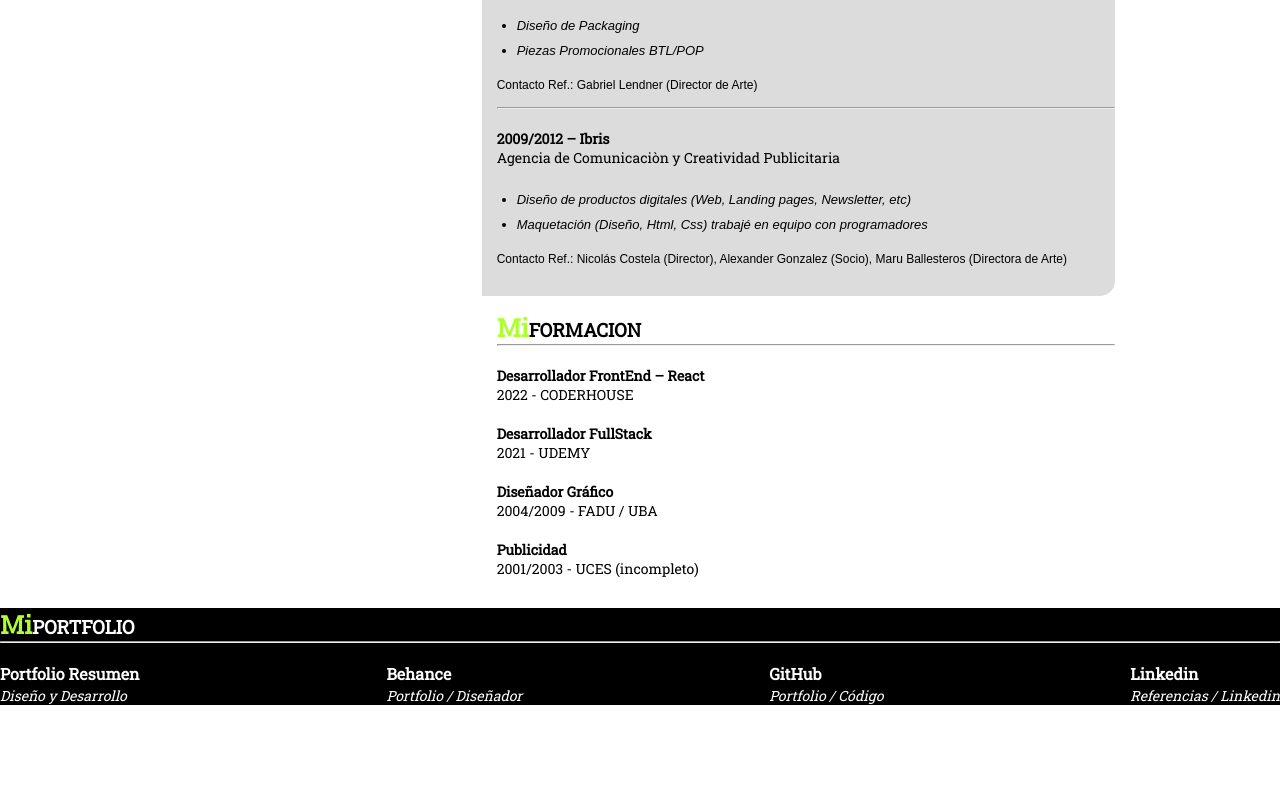
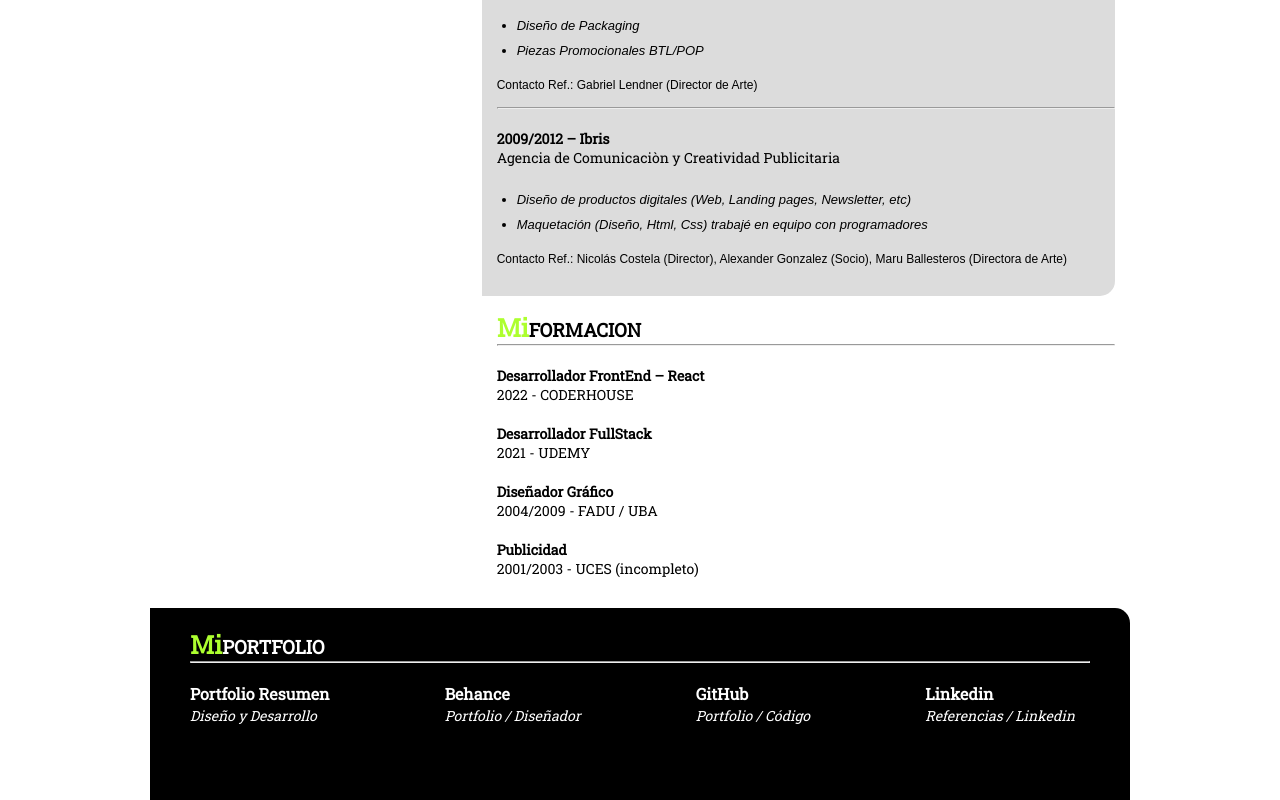
Before and after one commit to matiCusmai/cv, a plain HTML site: page index.html in a window 1280 px wide. Shown: the part 1641-2441 px from the top of the page. Before the commit the page ends 2346 px from the top, so only its background shows below. Drawn offline with Linux system fonts and the light colour scheme.

Commit message:
footer both

```diff
--- a/index.html
+++ b/index.html
@@ -15,6 +15,7 @@
 </head>
 
 <body>
+
     <div class="cont_body">
         <header class="header">
             <h1>matiCusmai > <span>CV</span></h1>
@@ -66,7 +67,8 @@
                     <h3><span>Mi</span>OBJETIVO</h3>
                     <hr>
                     <p>Estoy buscando oportunidades para trabajar en una empresa, ya sea nacional o multinacional, en el
-                    área de diseño gráfico y/o desarrollo web donde pueda utilizar mis habilidades y experiencia para
+                        área de diseño gráfico y/o desarrollo web donde pueda utilizar mis habilidades y experiencia
+                        para
                         contribuir al éxito de la empresa mientras sigo creciendo profesionalmente.
                     </p>
                 </div>
@@ -74,11 +76,13 @@
                     <h3><span>Acerca</span>DE MI</h3>
                     <hr>
                     <p>Con mas de 10 años de experiencia en el campo del diseño gráfico y la comunicación visual, he
-                    trabajado con diversas agencias de publicidad y estudios de comunicación, desarrollando piezas de
+                        trabajado con diversas agencias de publicidad y estudios de comunicación, desarrollando piezas
+                        de
                         branding, packaging, publicidad y editorial para marcas reconocidas internacionalmente como
                         Unilever, Knorr, Dannone, La serenísima, AdeS, Mistral, Natura, entre otros...
                     </p>
-                <p> Además, he adquirido conocimientos en desarrollo web, especializándome en la creación de mailing,
+                    <p> Además, he adquirido conocimientos en desarrollo web, especializándome en la creación de
+                        mailing,
                         landing pages y sitios web.
                     </p>
                     <p>
@@ -86,7 +90,8 @@
                         multimedia, banners y anuncios para redes sociales.
                     </p>
                     <p>
-                    Ahora sigo expandiendo mis conocimientos y buscando nuevas experiencias de trabajo que contribuyan a
+                        Ahora sigo expandiendo mis conocimientos y buscando nuevas experiencias de trabajo que
+                        contribuyan a
                         mi formación.
                     </p>
                 </div>
@@ -187,7 +192,7 @@
             </div>
     </div>
 
-        <footer class="bg-black">
+    <footer>
 
         <div>
             <h3><span>Mi</span>PORTFOLIO</h3>
--- a/styles.css
+++ b/styles.css
@@ -5,7 +5,6 @@
 }
 
 body {
-
     font-family: 'Roboto Slab', serif;
 }
 
@@ -64,7 +63,6 @@ h1 span {
 .redes {
     display: flex;
     align-items: center;
-    /* gap: 6px; */
 }
 
 .cont__nombre {
@@ -86,8 +84,6 @@ h1 span {
 /* MAIN */
 
 .section {
-    /* display: flex;
-    justify-content: space-between; */
     display: grid;
     grid-template-columns: 1fr 2fr;
 }
@@ -210,16 +206,19 @@ h5 {
 }
 
 footer {
-    display: flex;
+    /* display: flex;
     justify-content: center;
-    flex-direction: column;
+    flex-direction: column; */
+    margin: 0 auto;
+    padding: 20px 40px 60px 40px;
+    border-radius: 0 15px 0 0;
+    max-width: 980px;
+    background-color: black;
+    color: white;
     clear: both;
 }
 
-.bg-black {
-    background-color: black;
-    color: white;
-}
+
 
 .miportfolio {
     display: flex;
@@ -230,6 +229,8 @@ footer {
 
 .items {
     width: auto;
+    margin-bottom: 15px;
+    margin-right: 15px;
 }
 
 @media (max-width:500px) {
@@ -241,4 +242,9 @@ footer {
         width: 100%;
         padding-bottom: 20px;
     }
+
+    footer {
+    padding: 20px 20px 20px 15px;
+    }
+
 }
```
Lines whose indentation alone changed are shown as unchanged.
